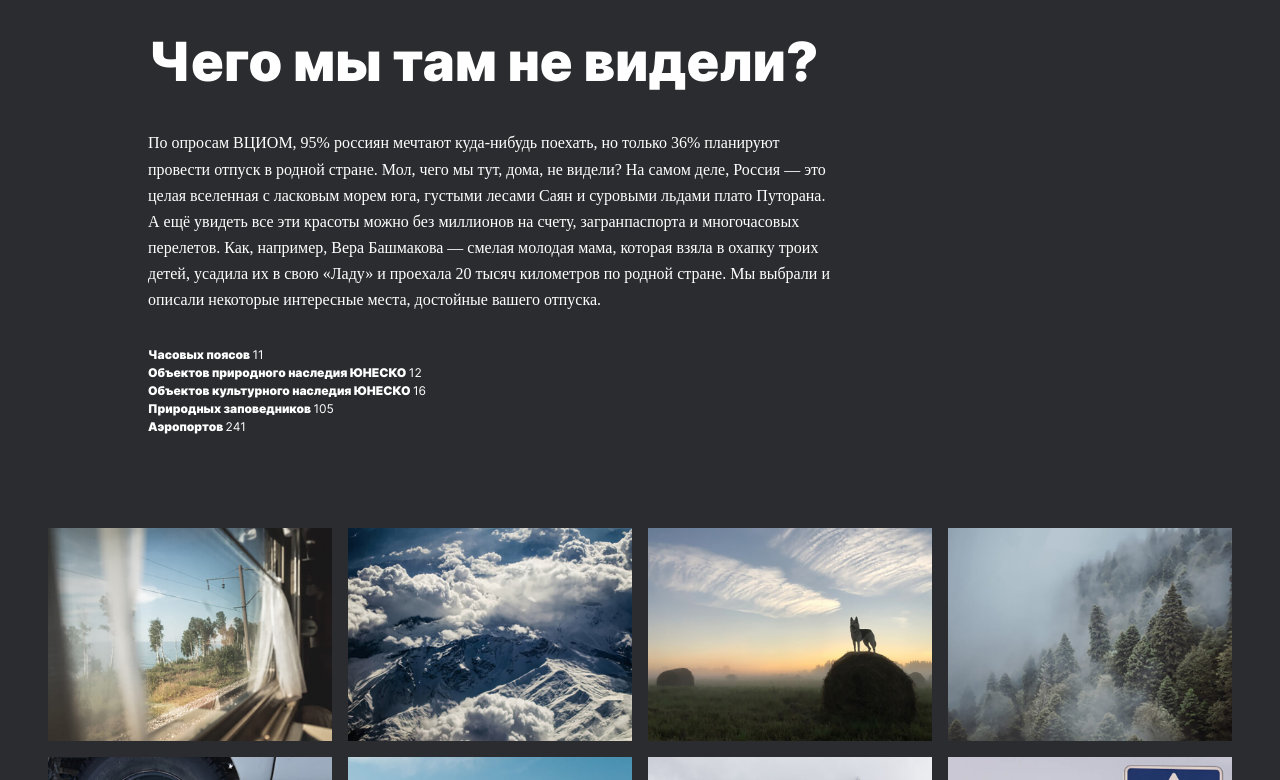
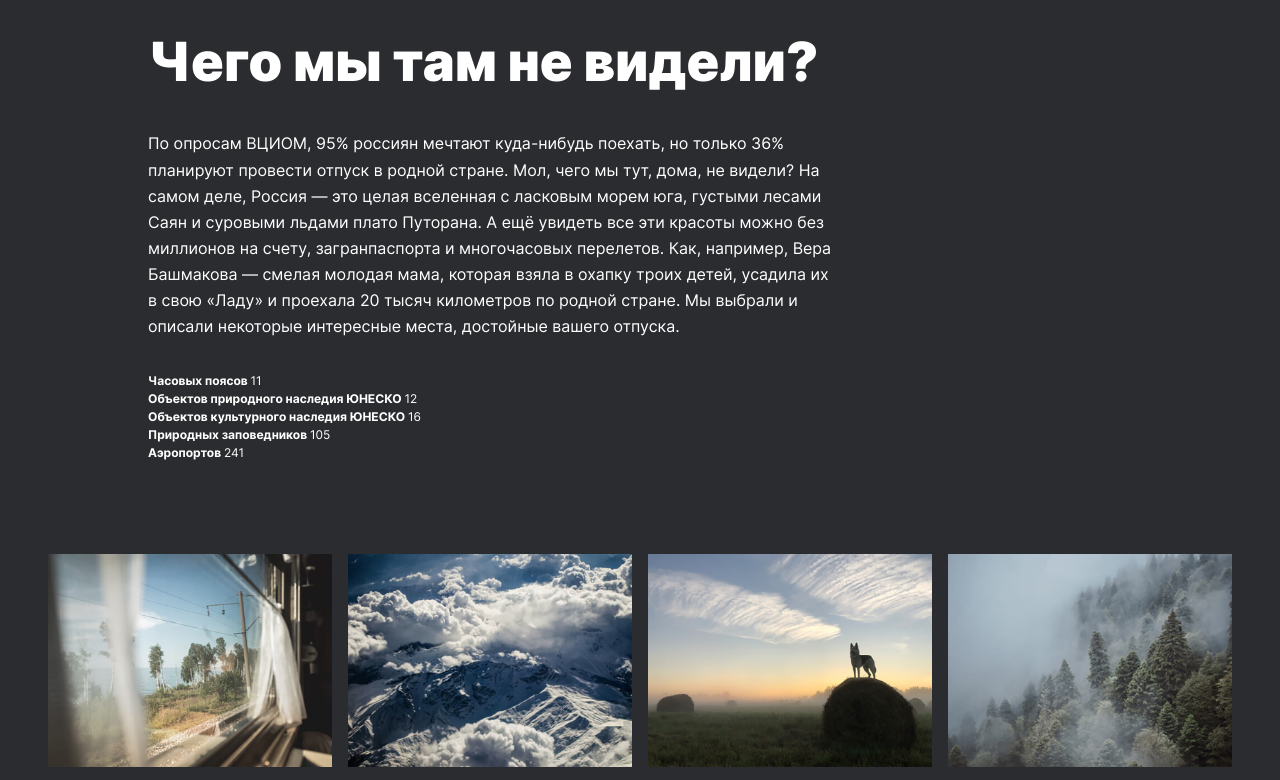
Before and after one commit to JevgeniiP/russian-travel, a plain HTML site: page index.html in a window 1280 px wide. Shown: the part 1200-1980 px from the top of the page. Drawn offline with Linux system fonts and the light colour scheme.

Commit message:
third_view

```diff
--- a/blocks/cover/cover.css
+++ b/blocks/cover/cover.css
@@ -12,7 +12,7 @@
 @media screen and (max-width: 768px) {
 	.cover {
 		max-width: 768px;
-		margin-top: 90px 0 0;
+		margin: 90px 0 0;
 	}
 }
 
--- a/blocks/footer/footer.css
+++ b/blocks/footer/footer.css
@@ -4,7 +4,6 @@
 	display: flex;
 	justify-content: space-between;
 	align-items: center;
-	border: red 1px solid;
 }
 
 @media screen and (max-width: 1024px) {
--- a/blocks/intro/__text/intro__text.css
+++ b/blocks/intro/__text/intro__text.css
@@ -1,5 +1,5 @@
 .intro__text {
-	font-family: "InterRegular";
+	font-family: "Inter";
 	font-weight: 400;
 	font-size: 16px;
 	line-height: 1.63;
--- a/vendor/font.css
+++ b/vendor/font.css
@@ -1,19 +1,19 @@
 @font-face {
+	src: url("../vendor/font/Inter-Black.woff2") format("woff2"), url("../vendor/font/Inter-Black.woff") format("woff");
 	font-family: "Inter";
-	src: url("../vendor/font/Inter-Black.woff2") format("woff2"), url("../vendor/font/Inter-Black.woff") format("woff");
 	font-weight: 900;
 	font-style: normal;
 }
 @font-face {
-	font-family: "Inter";
 	src: url("../vendor/font/Inter-Regular.woff2") format("woff2"),
 		url("../vendor/font/Inter-Regular.woff") format("woff");
+	font-family: "Inter";
 	font-weight: 400;
 	font-style: normal;
 }
 @font-face {
-	font-family: "InterBold";
 	src: url("../vendor/font/Inter-Bold.woff2") format("woff2"), url("../vendor/font/Inter-Bold.woff") format("woff");
+	font-family: "Inter";
 	font-weight: 700;
 	font-style: normal;
 }
```
